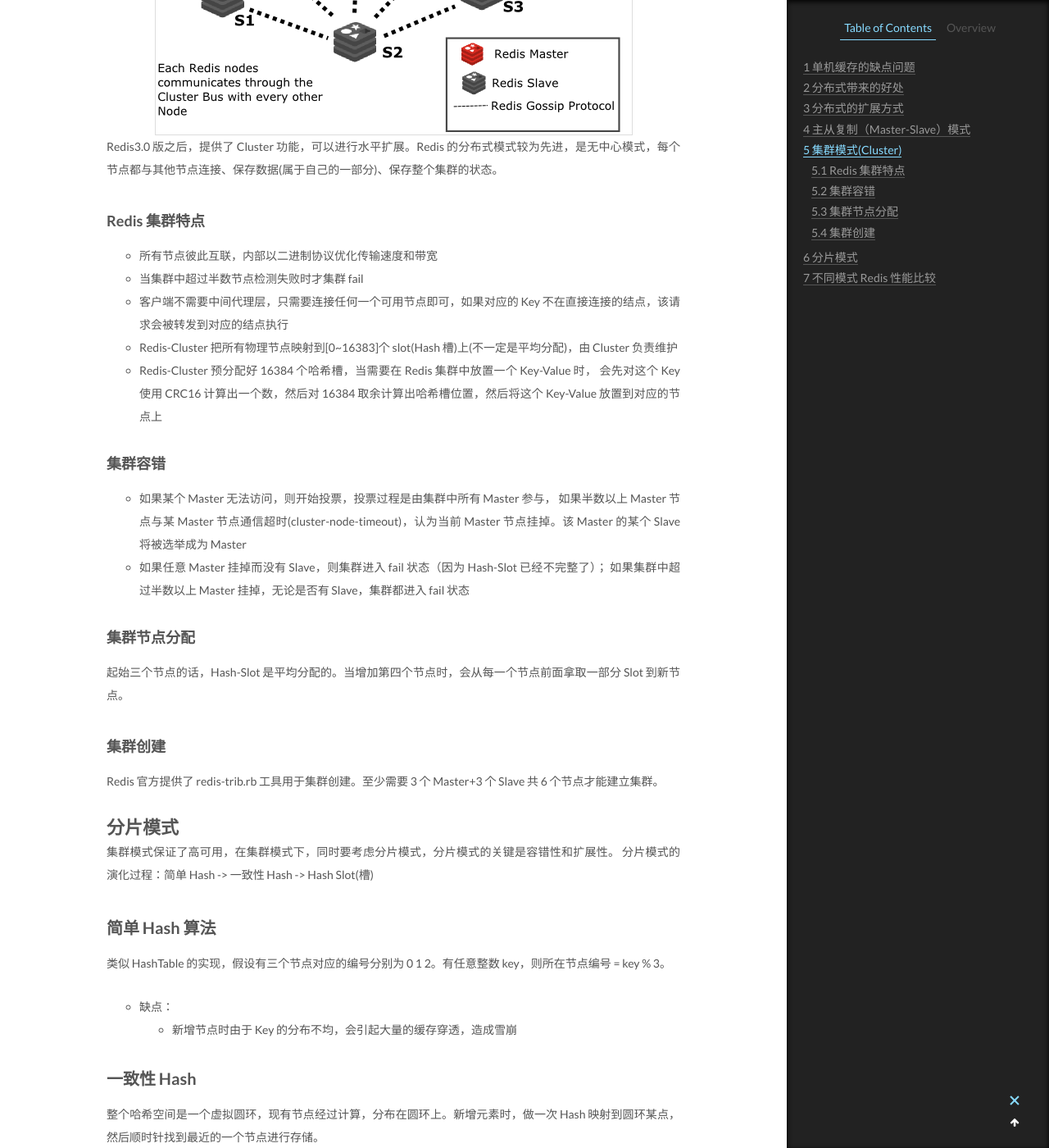
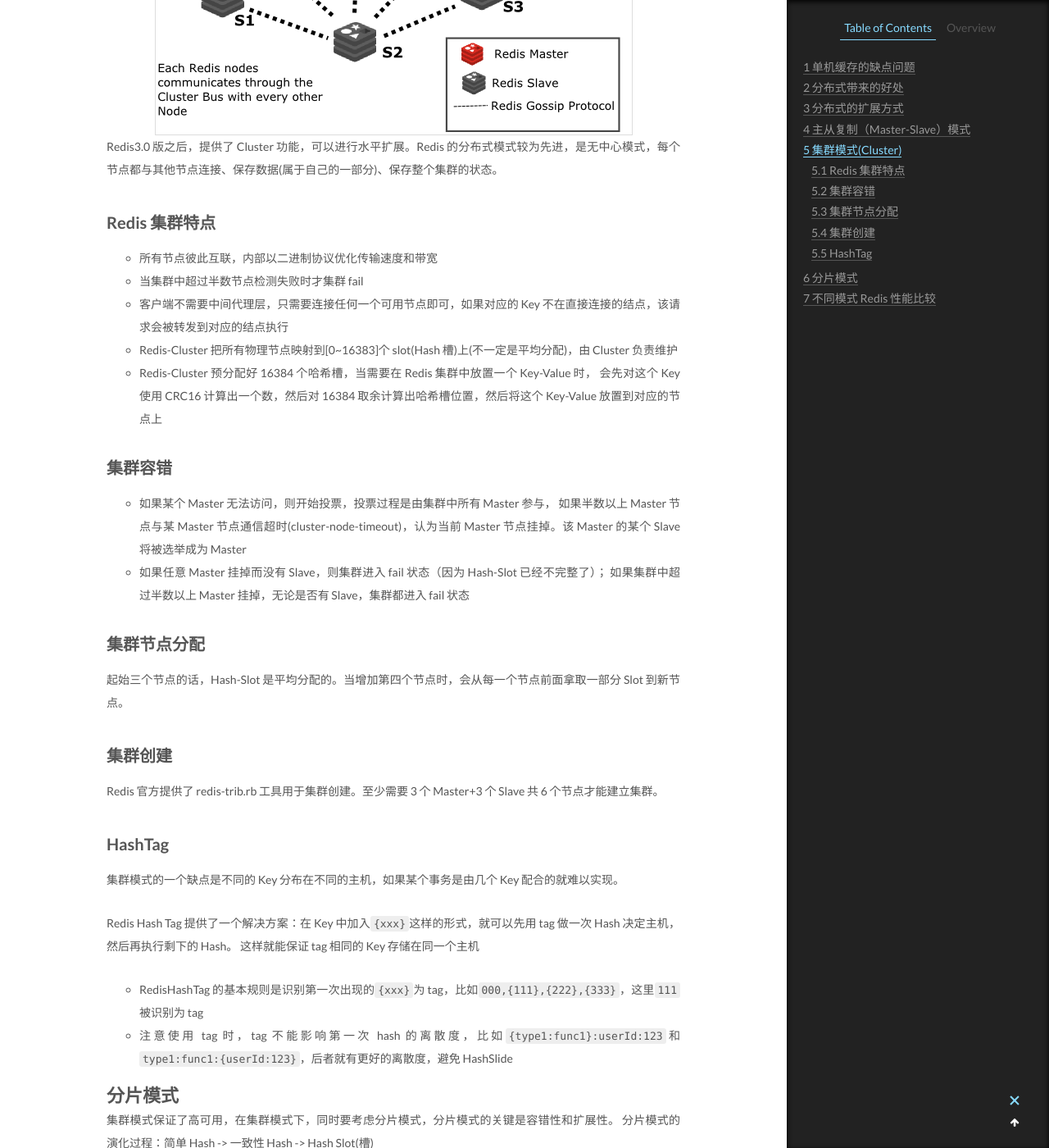
Before and after one commit to CodeHunter2006/CodeHunter2006.github.io, a Jekyll site: the page built from _posts/2019-01-28-Redis_distribute.md, in a window 1280 px wide and 1400 px high, scrolled down 2943 px. Shown: the whole window at 82% size. Built offline with Jekyll 4.4.1, drawn with Linux system fonts in a browser that asks for light colours.

Commit message:
[doc]: add contents.

```diff
--- a/_posts/2019-01-28-Redis_distribute.md
+++ b/_posts/2019-01-28-Redis_distribute.md
@@ -59,7 +59,7 @@
 ![Cluster](/assets/images/2019-01-28-Redis_distribute_3.png)
 Redis3.0 版之后，提供了 Cluster 功能，可以进行水平扩展。Redis 的分布式模式较为先进，是无中心模式，每个节点都与其他节点连接、保存数据(属于自己的一部分)、保存整个集群的状态。
 
-### Redis 集群特点
+## Redis 集群特点
 
 - 所有节点彼此互联，内部以二进制协议优化传输速度和带宽
 - 当集群中超过半数节点检测失败时才集群 fail
@@ -68,20 +68,30 @@
 - Redis-Cluster 预分配好 16384 个哈希槽，当需要在 Redis 集群中放置一个 Key-Value 时，
   会先对这个 Key 使用 CRC16 计算出一个数，然后对 16384 取余计算出哈希槽位置，然后将这个 Key-Value 放置到对应的节点上
 
-### 集群容错
+## 集群容错
 
 - 如果某个 Master 无法访问，则开始投票，投票过程是由集群中所有 Master 参与，
   如果半数以上 Master 节点与某 Master 节点通信超时(cluster-node-timeout)，认为当前 Master 节点挂掉。该 Master 的某个 Slave 将被选举成为 Master
 - 如果任意 Master 挂掉而没有 Slave，则集群进入 fail 状态（因为 Hash-Slot 已经不完整了）；
   如果集群中超过半数以上 Master 挂掉，无论是否有 Slave，集群都进入 fail 状态
 
-### 集群节点分配
+## 集群节点分配
 
 起始三个节点的话，Hash-Slot 是平均分配的。当增加第四个节点时，会从每一个节点前面拿取一部分 Slot 到新节点。
 
-### 集群创建
+## 集群创建
 
 Redis 官方提供了 redis-trib.rb 工具用于集群创建。至少需要 3 个 Master+3 个 Slave 共 6 个节点才能建立集群。
+
+## HashTag
+
+集群模式的一个缺点是不同的 Key 分布在不同的主机，如果某个事务是由几个 Key 配合的就难以实现。
+
+Redis Hash Tag 提供了一个解决方案：在 Key 中加入`{xxx}`这样的形式，就可以先用 tag 做一次 Hash 决定主机，然后再执行剩下的 Hash。
+这样就能保证 tag 相同的 Key 存储在同一个主机
+
+- RedisHashTag 的基本规则是识别第一次出现的`{xxx}`为 tag，比如`000,{111},{222},{333}`，这里`111`被识别为 tag
+- 注意使用 tag 时，tag 不能影响第一次 hash 的离散度，比如`{type1:func1}:userId:123`和`type1:func1:{userId:123}`，后者就有更好的离散度，避免 HashSlide
 
 # 分片模式
 
```
Also changed, not shown: _posts/2021-04-09-Redis_Cluster.md (+49 -5 lines).
